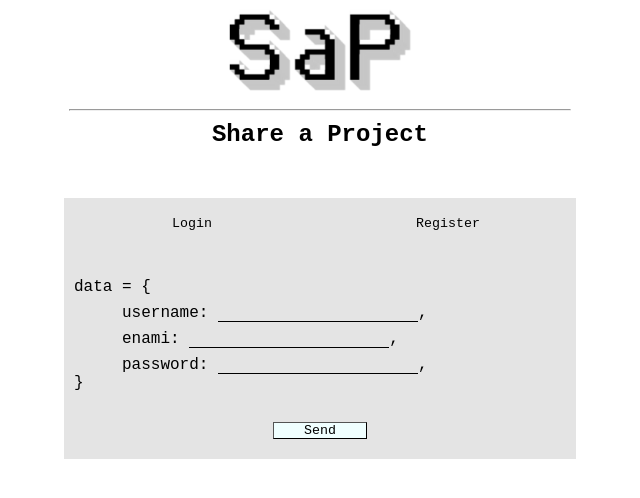
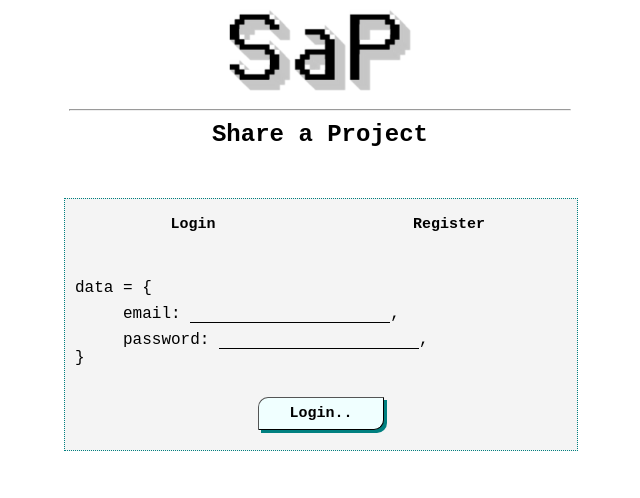
Before and after one commit to TemaKut/SaP, a React (Create React App) app in the folder frontend/: page /auth in a window 1280 px wide. Shown: the top 498 px of the page, without its empty margins (320-960 px from the left). Built offline with nearby package versions, Linux system fonts and the light colour scheme; the HTML template or start-up script is replaced by a standard one.

Commit message:
B: Fix validate register bugs, F: register form

```diff
--- a/frontend/src/api/users.js
+++ b/frontend/src/api/users.js
@@ -3,12 +3,13 @@ import {client} from "./axiosConfig.js"
 
 export async function userRegister (data) {
     /* Регистрация пользоваеля */
+    console.log(111111)
     try {
         const response = await client.post('/v1/users/register', data)
 
         return response.data
 
     } catch (error) {
-        return error.response.data
+        console.log(error.response.data)
     }
 }
--- a/frontend/src/components/AuthForm/AuthForm.jsx
+++ b/frontend/src/components/AuthForm/AuthForm.jsx
@@ -1,22 +1,81 @@
+import { userRegister } from "../../api/users"
 import styles from "./AuthForm.module.css"
 import {Form} from "../Form/Form"
 import { Input } from "../Input/Input"
+import { useState } from "react"
 
 
 export function AuthForm() {
-    /* Форма для регистрации пользователей */
+    /* Форма для регистрации / входа пользователей */
+
+    // Переключатель между формой регистрации и входа
+    const [isRegister, setIsRegister] = useState(false)
+
+    // Состояние введённых данных из формы регистрации
+    const [registerData, setRegisterData] = useState(
+        {
+            username: '',
+            email: '',
+            password: '',
+        }
+    )
+
+    // Состояние введённых данных из формы логина
+    const [loginData, setLoginData] = useState(
+        {
+            email: '',
+            password: '',
+        }
+    )
 
     return (
         <div className={styles.AuthForm}>
+
             <div id={styles.chooseLoginOrRegister}>
-                <button id={styles.buttonChoose} autofocused={true}>Login</button>
-                <button id={styles.buttonChoose}>Register</button>
+                <button id={styles.buttonChoose}onClick={() => {setIsRegister(false)}}>
+                    Login
+                </button>
+                <button id={styles.buttonChoose}onClick={() => {setIsRegister(true)}}>
+                    Register
+                </button>
             </div>
-            <Form>
-                <Input fieldName="username"/>
-                <Input fieldName="enami"/>
-                <Input fieldName="password" type="password"/>
-            </Form>
+
+            {
+                isRegister
+                ?
+                <Form buttonText="Register.." onClickButton={() => userRegister(registerData)}>
+                    <Input
+                        fieldname="username"
+                        value={registerData.username}
+                        onChange={(event) => setRegisterData({...registerData, username:event.target.value})}
+                    />
+                    <Input
+                        fieldname="email"
+                        value={registerData.email}
+                        onChange={(event) => setRegisterData({...registerData, email:event.target.value})}
+                    />
+                    <Input
+                        fieldname="password"
+                        value={registerData.password}
+                        onChange={(event) => setRegisterData({...registerData, password:event.target.value})}
+                        type="password"
+                    />
+                </Form>
+                :
+                <Form buttonText="Login.." onClickButton={() => console.log("login")}>
+                    <Input
+                        fieldname="email"
+                        value={loginData.email}
+                        onChange={(event) => setLoginData({...loginData, email:event.target.value})}
+                    />
+                    <Input
+                        fieldname="password"
+                        type="password"
+                        value={loginData.password}
+                        onChange={(event) => setLoginData({...loginData, password:event.target.value})}
+                    />
+                </Form>
+            }
         </div>
     )
 }
--- a/frontend/src/components/AuthForm/AuthForm.module.css
+++ b/frontend/src/components/AuthForm/AuthForm.module.css
@@ -1,11 +1,12 @@
 .AuthForm {
-    background-color: rgba(188, 188, 188, 0.4);
+    background-color: rgba(227, 227, 227, 0.4);
     display: flex;
     flex-direction: column;
     justify-content: center;
     width: 40vw;
     margin-top: 50px;
     margin-left: calc(50vw - 20vw);
+    border: 1px dotted teal;
 }
 
 #chooseLoginOrRegister {
@@ -15,9 +16,12 @@
 
 #buttonChoose {
     border: none;
+    cursor: pointer;
     width: 150px;
     height: 50px;
     background-color: unset;
+    font-size: 15px;
+    font-weight: bold;
 }
 
 #buttonChoose:hover {
--- a/frontend/src/components/Button/Button.jsx
+++ b/frontend/src/components/Button/Button.jsx
@@ -3,7 +3,7 @@ import styles from "./Button.module.css"
 
 export function Button(props) {
     /* Кнопка */
-    const {text, id} = props
+    const {text, id, onClickButton} = props
 
-    return <button className={styles.Button} id={id}>{text}</button>
+    return <button className={styles.Button} id={id} onClick={onClickButton}>{text}</button>
 }
--- a/frontend/src/components/Button/Button.module.css
+++ b/frontend/src/components/Button/Button.module.css
@@ -1,11 +1,18 @@
 .Button {
     background-color: azure;
     width: fit-content;
-    padding-left: 30px;
-    padding-right: 30px;
+    padding: 7px 30px 7px 30px;
     border-width: 1px;
+    border-radius: 10px 0px;
+    font-size: 15px;
+    font-weight: bold;
+    box-shadow: 3px 3px teal;
 }
 
 .Button:hover {
     cursor: pointer;
 }
+
+.Button:active {
+    transform: scale(0.96);
+}
--- a/frontend/src/components/Form/Form.jsx
+++ b/frontend/src/components/Form/Form.jsx
@@ -4,8 +4,7 @@ import { Button } from "../Button/Button"
 
 export function Form(props) {
     /* Форма для ввода данных с дочерними элементами*/
-    const {children} = props
-    console.log(children[0])
+    const {children, buttonText, onClickButton} = props
 
     return (
         <div className={styles.Form}>
@@ -13,14 +12,12 @@ export function Form(props) {
                 <p>{`data = {`}</p>
                 {
                     children.map(
-                        (children) => {
-                            return <p className={styles.WithMargin}>&emsp;&emsp;&emsp;{children.props.fieldName}: {children},</p>
-                        }
+                        (ch, index) => <p key={index} className={styles.WithMargin}>&emsp;&emsp;&emsp;{ch.props.fieldname}: {ch},</p>
                     )
                 }
                 <p>{`}`}</p>
             </div>
-            <Button id={styles.formButton} text="Send"/>
+            <Button id={styles.formButton} text={buttonText} onClickButton={onClickButton}/>
         </div>
     )
 }
--- a/frontend/src/components/Input/Input.jsx
+++ b/frontend/src/components/Input/Input.jsx
@@ -4,5 +4,5 @@ import styles from "./Input.module.css"
 export function Input(props) {
     /* Строка ввода данных  */
 
-    return <input id={styles.input} {...props}/>
+    return <input className={styles.Input} {...props}/>
 }
--- a/frontend/src/components/Input/Input.module.css
+++ b/frontend/src/components/Input/Input.module.css
@@ -1,4 +1,4 @@
-#input {
+.Input {
     all:initial;
     border-bottom: 1px solid rgb(0, 0, 0);
 }
```
Also changed, not shown: 1 other file (tests, documents, lock files or other folders).
